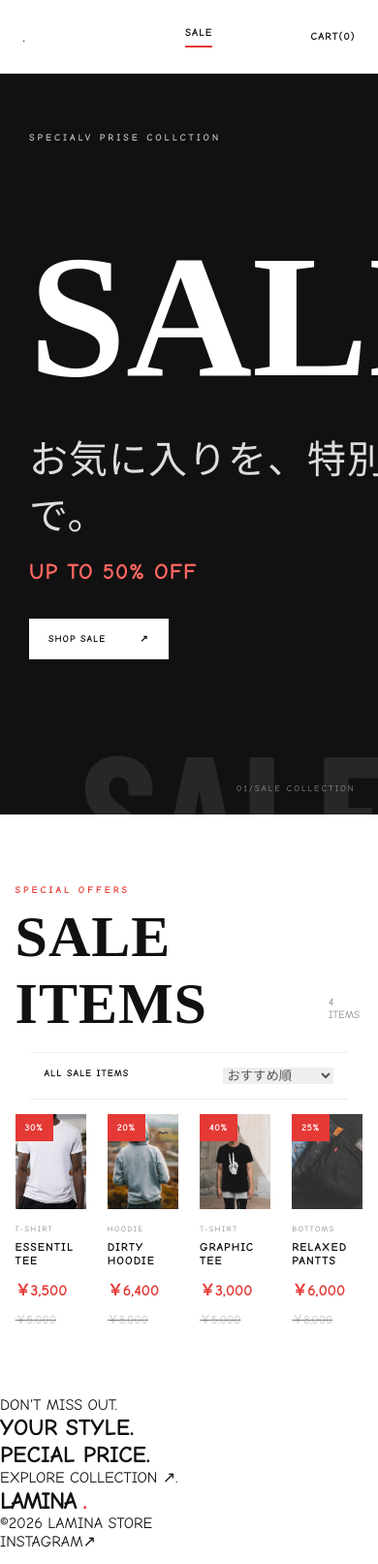
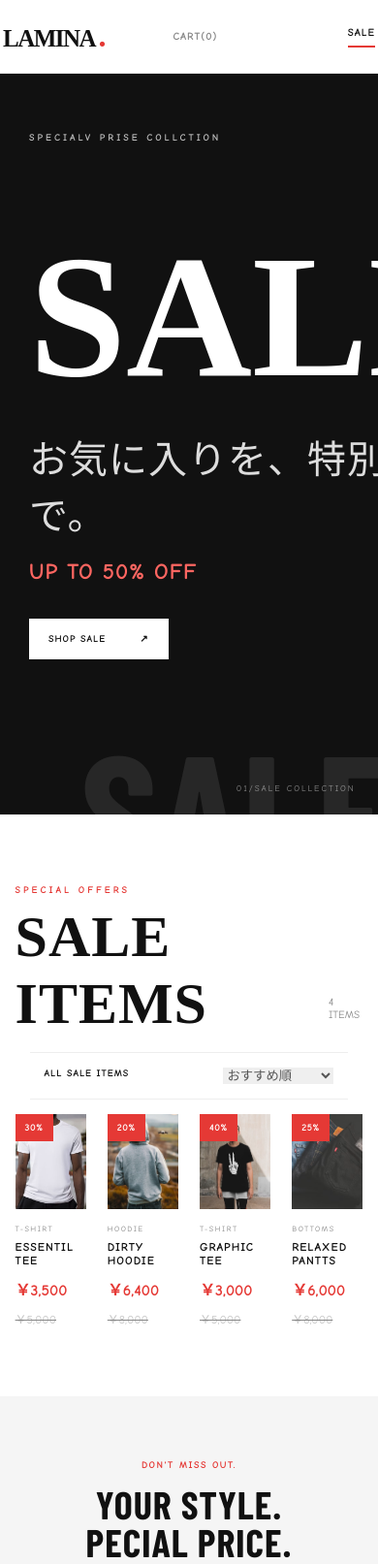
Before and after one commit to nori0810/LAMINA-store, a plain HTML site: page sale.html in a window 390 px wide. Shown: the top 1613 px of the page at 97% size. Drawn offline with nearby package versions, Linux system fonts and the light colour scheme; a web font is replaced by a local one.

Commit message:
Add files via upload

```diff
--- /dev/null
+++ b/band-new-items.css
@@ -0,0 +1,23 @@
+*{
+    box-sizing: border-box;
+}
+
+:root{
+    --black:#111111;
+    --white:#ffffff;
+    --gray:#858585;
+    --lite-gray:#f3f3f3;
+    --red:#e53935;
+    --cream:#fafafa;
+
+}
+
+body{
+    color: var(--black);
+    background-color: var(--red);
+}
+
+body {
+  font-family: "HGP創英角ﾎﾟｯﾌﾟ体",
+   "Comic Sans MS", sans-serif;
+}
--- a/sale.css
+++ b/sale.css
@@ -37,7 +37,7 @@ a{
 
 .header{
   height: 76px;
-  padding: 0 6%;
+  padding: 3px;
   display: flex;
   align-items: center;
   justify-content: space-between;
@@ -48,10 +48,15 @@ a{
   font-size: 25px;
   font-weight: 800;
   letter-spacing: -1.5px;
+  color: #111111;
+  font-family:  Jokerman;
+  text-align: left;
 }
 
 .logo span{
   color: var(--red);
+  font-size: 32px;
+  font-weight: 700;
 }
 
 .header nav {
@@ -338,6 +343,71 @@ font-family:inherit;
   text-decoration-color: #888888;
 }
 
+.sale-ms{
+  padding: 65px;
+  background-color:#f5f5f5 ;
+  text-align: center;
+}
+
+.sale-ms p{
+  color: var(--red);
+  font-size: 10px;
+  font-weight: 700;
+  letter-spacing: 1.5px;
+}
+
+.sale-ms h2{
+   margin-top: 15px;
+
+  font-family: 'Barlow Condensed', sans-serif;
+
+  font-size: clamp(40px, 7vw, 76px);
+
+  font-weight: 900;
+
+  line-height: 0.98;
+
+  letter-spacing: 1px;
+}
+
+.EXPLORE{
+  display: inline-block;
+  margin-top: 25px;
+  margin-bottom: 7px;
+  margin-bottom: 1px slid var(--black);
+
+}
+
+/*fooder*/
+.footer{
+  padding: 28px 6%;
+  display: flex;
+  align-items: center;
+  gap: 24px;
+  justify-content: space-between;
+ border-top: 5px solid #ff6661;
+}
+
+.footer p,a{
+ color: var(--gray);
+
+  font-size: 9px;
+
+  letter-spacing: 1px;
+}
+
+@media(max-width:767px){
+  .header{
+    padding:3px  ;
+}
+
+
+
+.header nav{
+order: 3;
+}
+}
+
 /* 猫の手カーソル */
 * {
   cursor: url("./images/cat.png") 10 10, pointer !important;
--- a/sale.html
+++ b/sale.html
@@ -8,7 +8,8 @@
 </head>
 <body>
     <header class="header">
-        <a href="index.html"><span>.</span></a>
+        <a href="index.html" class="logo">LAMINA <span>.</span></a>
+
         <nav>
             <a href="T-shirt.html"></a>
             <a href="new-items.html"></a>
@@ -108,13 +109,12 @@
             <p>DON'T MISS OUT.</p>
             <h2>YOUR STYLE.<br>
             PECIAL PRICE.</h2>
-            <a href="#"alt="??">EXPLORE COLLECTION ↗<SPAN>.</SPAN></a>
+            <a href="#"alt="??" class="EXPLORE">EXPLORE COLLECTION ↗</a>
 
         </section>
     </main>
 
     <footer class="footer">
-        <a href="index.html" class="logo">LAMINA <span>.</span></a>
         <p>©2026 LAMINA STORE</p>
         <a href="#">INSTAGRAM↗</a>
     </footer>
```
Also changed, not shown: brand-new-items.html (added, +109 -0 lines), index.html (+1 -1 lines), images/knit.jpg (added), images/new-items_2.jpg (added), images/red-jacket_2.jpg (added), images/red-jackt.jpg (added), sweater.html (added), 2 other files.
